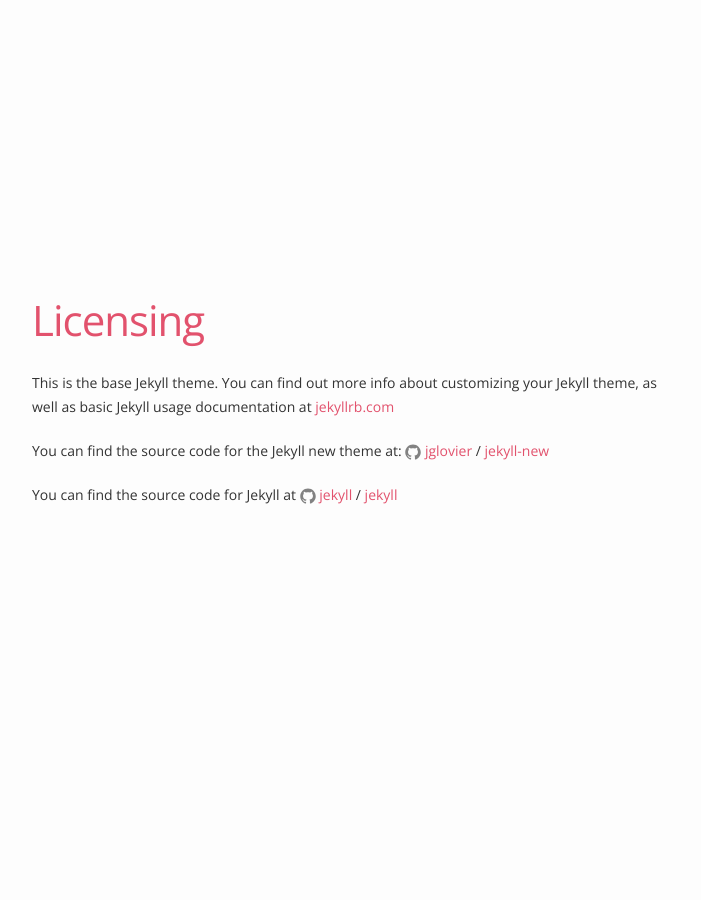
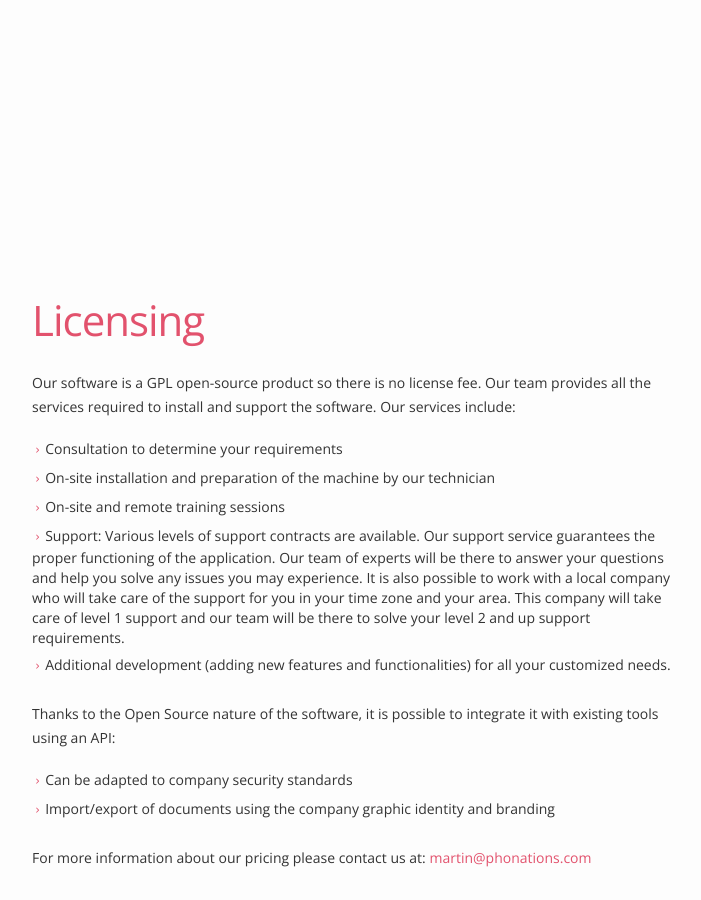
Before and after one commit to Phonations/phonations.github.io, a Jekyll site: the page built from 02_licensing.md, in a window 1280 px wide and 900 px high, scrolled down 629 px. Shown: the whole window, without its empty margins (288-989 px from the left). Built offline with Jekyll 4.4.1, drawn with Linux system fonts in a browser that asks for light colours; before the commit the page ends 1166 px from its top, so only the background shows below that.

Commit message:
more text

```diff
--- a/02_licensing.md
+++ b/02_licensing.md
@@ -4,12 +4,17 @@
 id: licensing
 ---
 
-This is the base Jekyll theme. You can find out more info about customizing your Jekyll theme, as well as basic Jekyll usage documentation at [jekyllrb.com](http://jekyllrb.com/)
+Our software is a GPL open-source product so there is no license fee. Our team provides all the services required to install and support the software. Our services include:
 
-You can find the source code for the Jekyll new theme at:
-{% include icon-github.html username="jglovier" %} /
-[jekyll-new](https://github.com/jglovier/jekyll-new)
+- Consultation to determine your requirements
+- On-site installation and preparation of the machine by our technician
+- On-site and remote training sessions
+- Support: Various levels of support contracts are available. Our support service guarantees the proper functioning of the application. Our team of experts will be there to answer your questions and help you solve any issues you may experience. It is also possible to work with a local company who will take care of the support for you in your time zone and your area. This company will take care of level 1 support and our team will be there to solve your level 2 and up support requirements.
+- Additional development (adding new features and functionalities) for all your customized needs.
 
-You can find the source code for Jekyll at
-{% include icon-github.html username="jekyll" %} /
-[jekyll](https://github.com/jekyll/jekyll)
+Thanks to the Open Source nature of the software, it is possible to integrate it with existing tools using an API:
+
+- Can be adapted to company security standards
+- Import/export of documents using the company graphic identity and branding
+
+For more information about our pricing please contact us at: [martin@phonations.com](mailto:martin@phonations.com)
```
Also changed, not shown: 03_about.md (+7 -7 lines).
